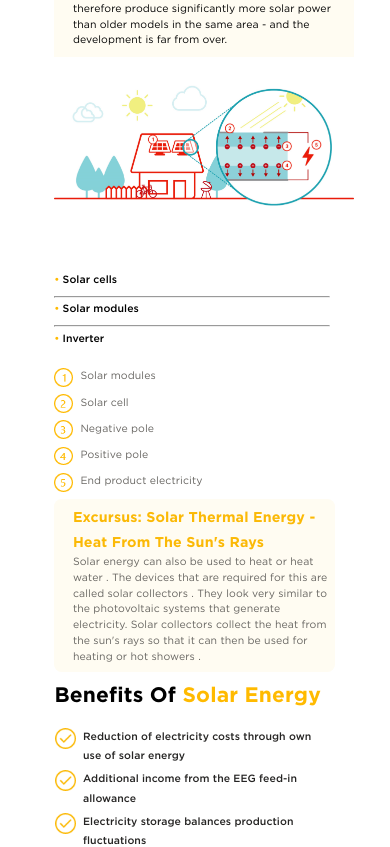
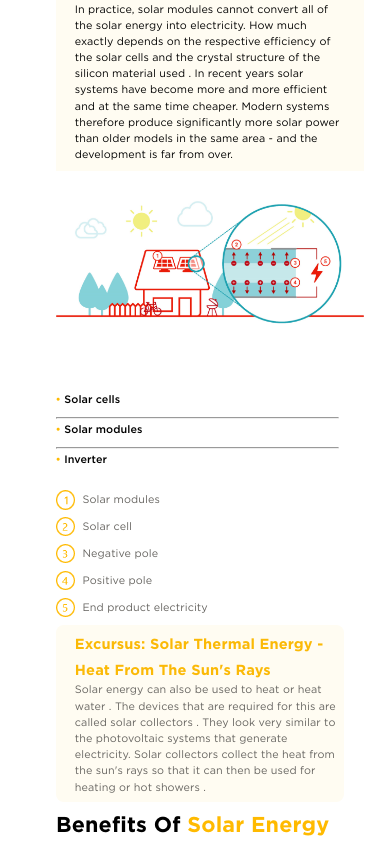
Before and after one commit to Nayeemr45/solar, a React (Create React App) app: page / in a window 390 px wide. Shown: the part 4232-5079 px from the top of the page. Built offline with nearby package versions, Linux system fonts and the light colour scheme.

Commit message:
Update index.css

```diff
--- a/src/index.css
+++ b/src/index.css
@@ -16,7 +16,7 @@ code {
 @media (min-width: 320px) and (max-width: 424px){
   body{
     width: 32rem;
-    zoom: 75%
+    zoom: 77%
 
   }
 }
```
